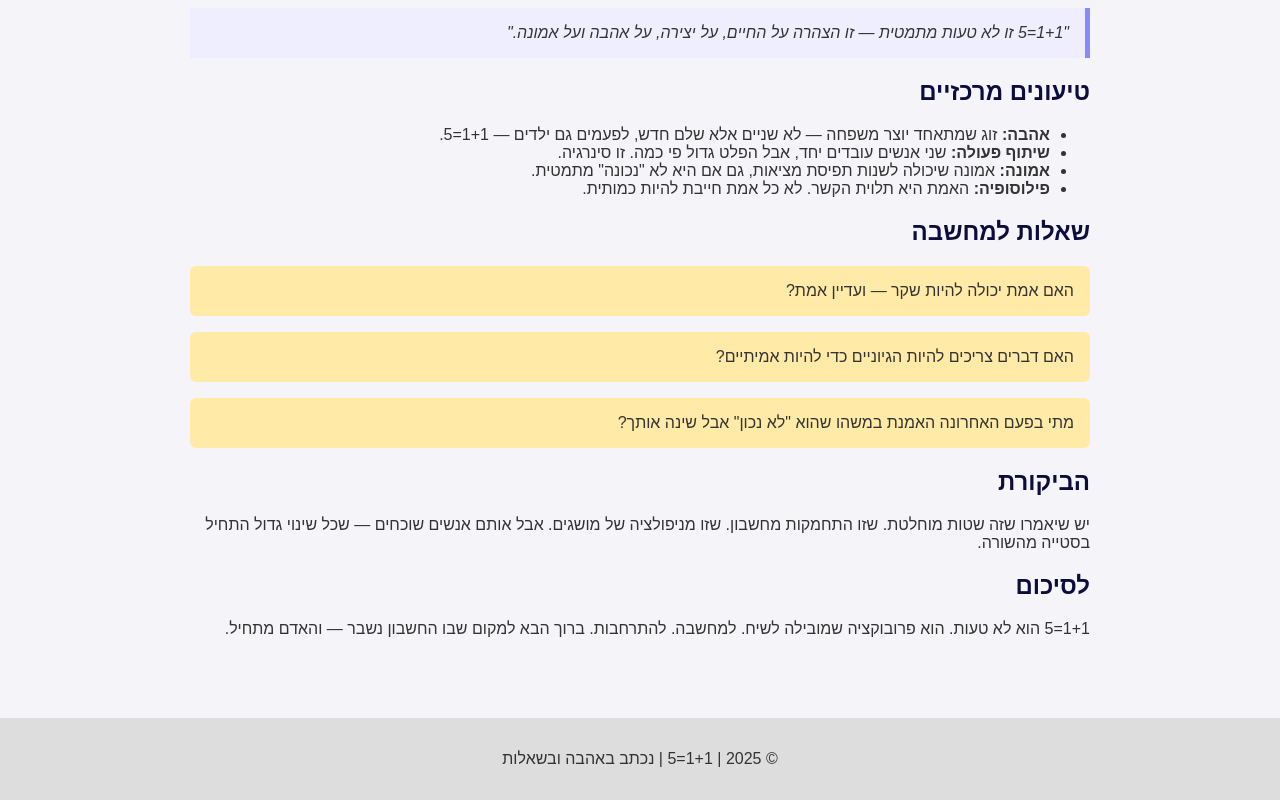
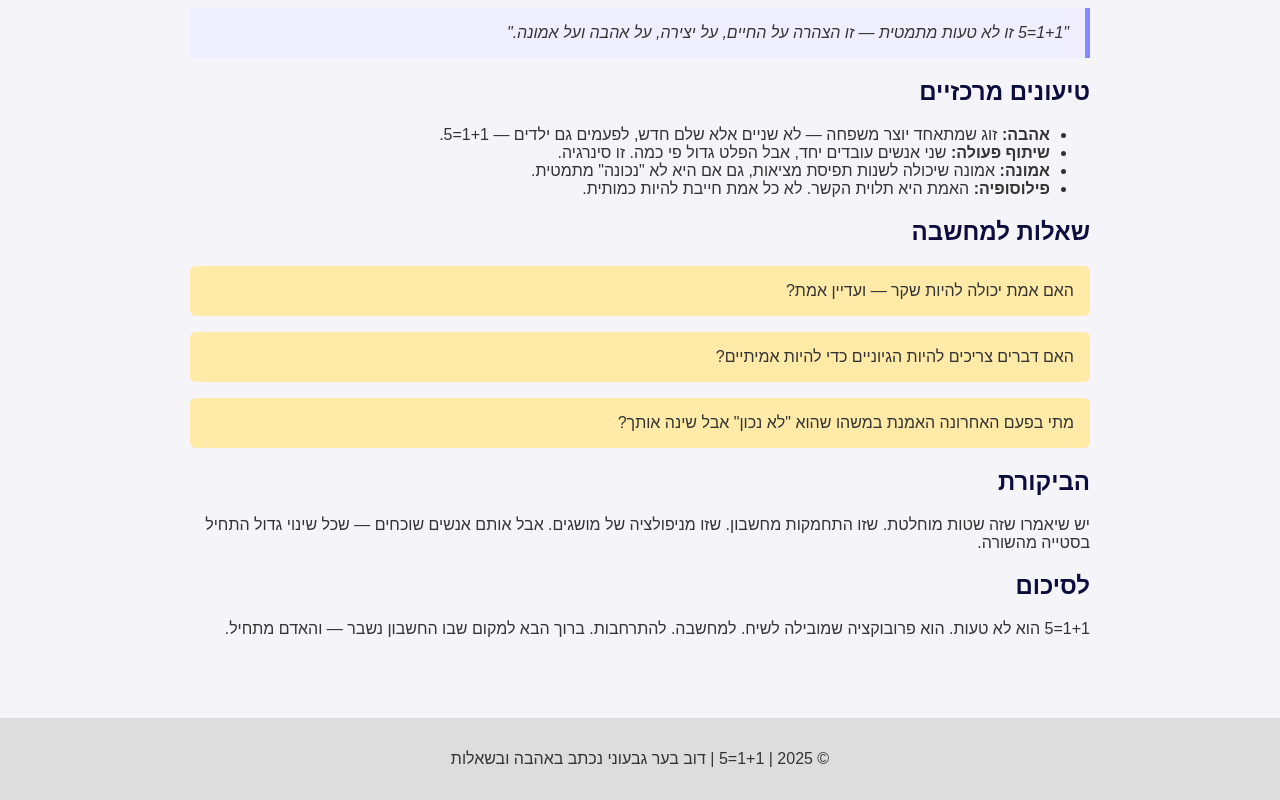
Before and after one commit to dov770/my-1plus1-site, a plain HTML site: page index.html in a window 1280 px wide. Shown: the part 328-1128 px from the top of the page. Drawn offline with Linux system fonts and the light colour scheme.

Commit message:
Update index.html

```diff
--- a/index.html
+++ b/index.html
@@ -99,7 +99,7 @@
   </section>
 
   <footer>
-    <p>© 2025 | 1+1=5 | נכתב באהבה ובשאלות</p>
+    <p>© 2025 | 1+1=5 | דוב בער גבעוני נכתב באהבה ובשאלות</p>
   </footer>
 
 </body>
```
